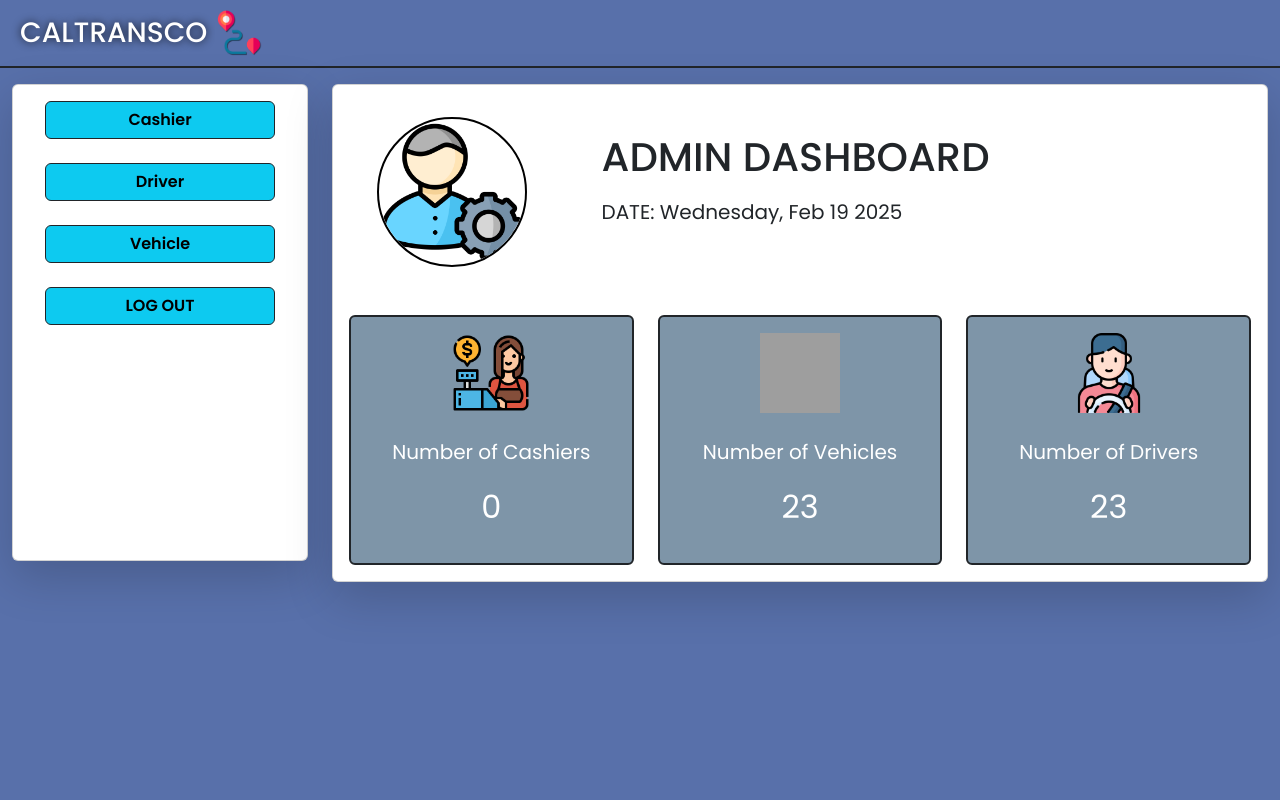
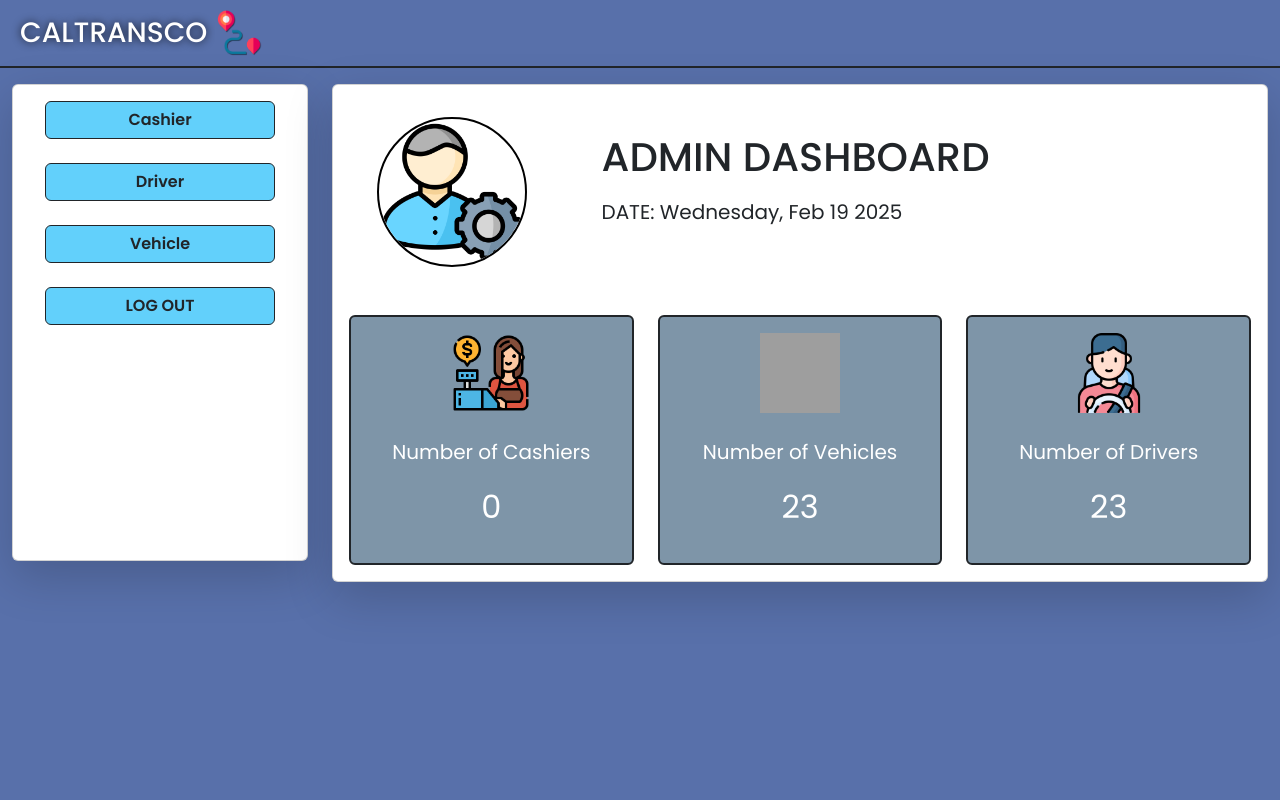
Before and after one commit to Moonslope/IT6-PROJ-COPY, a PHP site: page /adminDashboard.php in a window 1280 px wide. Run offline with PHP 8.4, Linux system fonts and the light colour scheme; data that the repository does not hold is empty; grey boxes are pictures that could not be loaded.

Commit message:
admindashboard btn color

```diff
--- a/AdminUI/adminDashboard.php
+++ b/AdminUI/adminDashboard.php
@@ -30,19 +30,19 @@ require "../global/head.php";
 
                   <!-- ADD -->
                   <div class="mx-3 mb-3">
-                     <a class="btn btn-info w-100 fw-semibold  mb-2 border border-1 border-dark" href="../Cashier/view_cashier.php">Cashier</a>
+                     <a class="btn btn-h w-100 fw-semibold  mb-2 border border-1 border-dark" href="../Cashier/view_cashier.php">Cashier</a>
                   </div>
 
                   <div class="mx-3 mb-3">
-                     <a class="btn btn-info w-100 fw-semibold  mb-2 border border-1 border-dark" href="../Driver/add_driver.php">Driver</a>
+                     <a class="btn btn-h w-100 fw-semibold  mb-2 border border-1 border-dark" href="../Driver/add_driver.php">Driver</a>
                   </div>
 
                   <div class="mx-3 mb-3">
-                     <a class="btn btn-info w-100 fw-semibold  mb-2 border border-1 border-dark" href="#">Vehicle</a>
+                     <a class="btn btn-h w-100 fw-semibold  mb-2 border border-1 border-dark" href="#">Vehicle</a>
                   </div>
 
                   <div class="mx-3">
-                     <a href="../Login-Register/Login.php" class="btn btn-info w-100 border border-1 border-dark fw-semibold">LOG OUT</a>
+                     <a href="../Login-Register/Login.php" class="btn btn-h w-100 border border-1 border-dark fw-semibold">LOG OUT</a>
                   </div>
                </div>
             </div>
--- a/CSS/style.css
+++ b/CSS/style.css
@@ -31,7 +31,7 @@
 }
 
 .btn-h:hover{
-    background-color: #5dc2ea!important;
+    background-color: #4593b2!important;
 }
 
 
```
